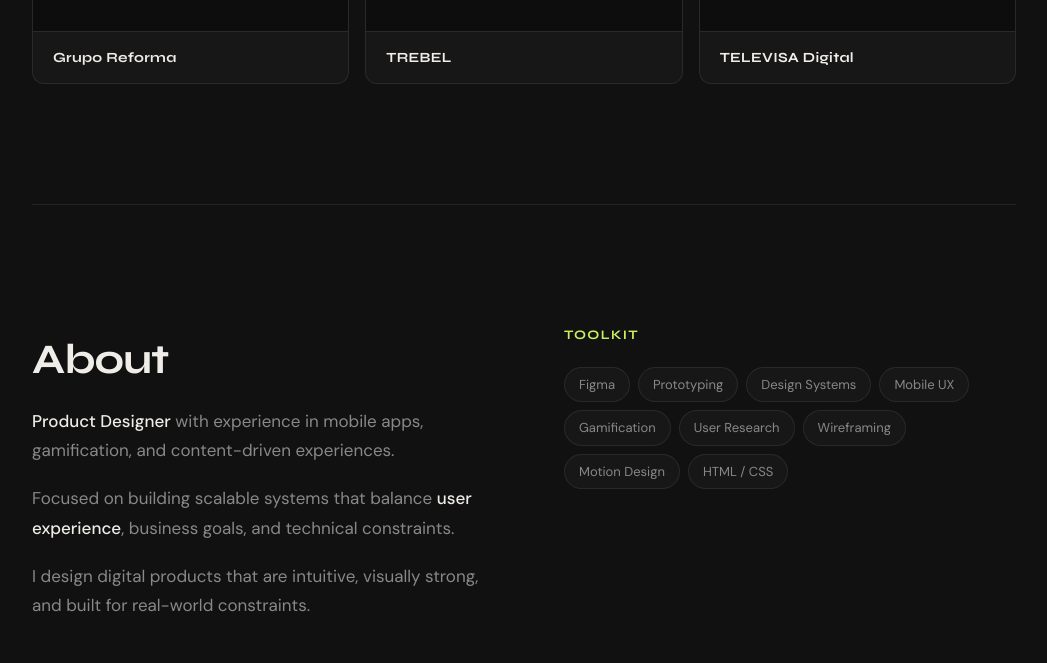
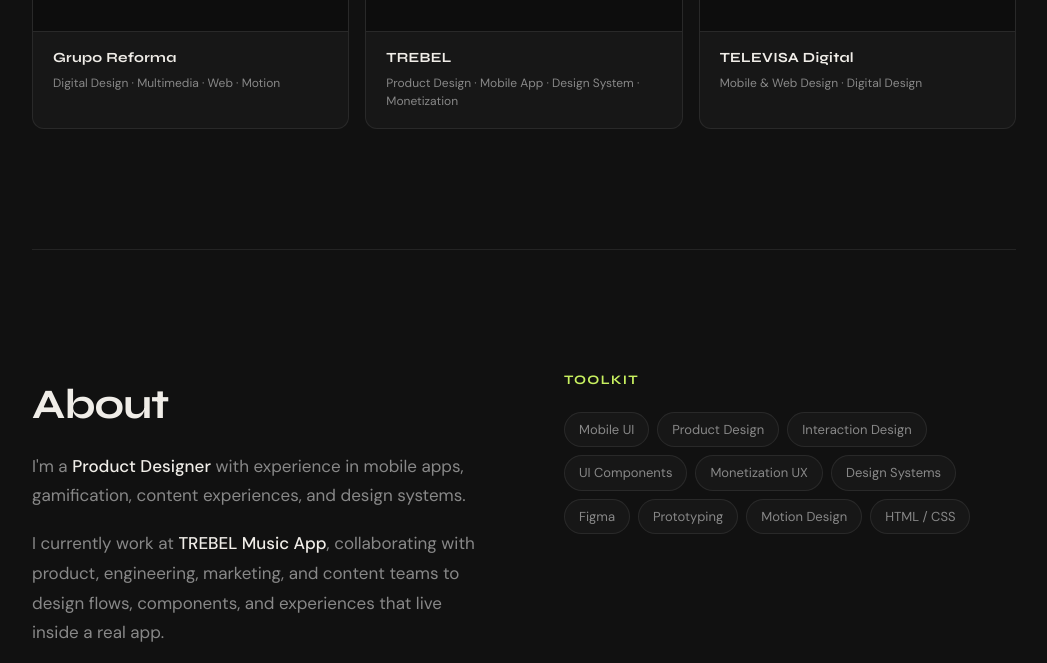
Before and after one commit to conDobleEse/conDobleEse.github.io, a plain HTML site: page index.html in a window 1280 px wide. Shown: the part 2632-3295 px from the top of the page, without its empty margins (116-1163 px from the left). Drawn offline with Linux system fonts and the light colour scheme.

Commit message:
Se reemplazó el index con textos actualizados

```diff
--- a/index.html
+++ b/index.html
@@ -381,10 +381,16 @@
       filter: grayscale(0) brightness(1);
     }
 
+    .brand-info {
+      padding: 14px 20px 18px;
+      border-top: 1px solid var(--border);
+    }
     .brand-name {
-      padding: 14px 20px;
       font-family: var(--font-display); font-size: 14px; font-weight: 700;
-      letter-spacing: 0.02em; border-top: 1px solid var(--border);
+      letter-spacing: 0.02em; margin-bottom: 5px;
+    }
+    .brand-role {
+      font-size: 12px; color: var(--muted); line-height: 1.5;
     }
 
     /* ─── ABOUT ───────────────────────────── */
@@ -530,7 +536,7 @@
   <div class="hero-inner">
     <div class="hero-copy">
       <p class="hero-eyebrow" data-i18n="hero.eyebrow">Product Designer · Available for hire</p>
-      <h1 class="hero-title">Hey, I'm<br><em>Marco</em></h1>
+      <h1 class="hero-title" data-i18n="hero.title">Hey, I'm<br><em>Marco</em></h1>
       <p class="hero-tagline" data-i18n="hero.tagline">
         Product Designer focused on engagement, gamification, and scalable mobile experiences.
       </p>
@@ -637,19 +643,28 @@
       <div class="brand-logo-area">
         <img src="assets/logo-reforma.png" alt="Grupo Reforma" />
       </div>
-      <p class="brand-name">Grupo Reforma</p>
+      <div class="brand-info">
+        <p class="brand-name">Grupo Reforma</p>
+        <p class="brand-role" data-i18n="exp.reforma.role">Digital Design · Multimedia · Web · Motion</p>
+      </div>
     </div>
     <div class="brand-card reveal reveal-delay-2">
       <div class="brand-logo-area">
         <img src="assets/logo-trebel.png" alt="TREBEL" />
       </div>
-      <p class="brand-name">TREBEL</p>
+      <div class="brand-info">
+        <p class="brand-name">TREBEL</p>
+        <p class="brand-role" data-i18n="exp.trebel.role">Product Design · Mobile App · Design System · Monetization</p>
+      </div>
     </div>
     <div class="brand-card reveal reveal-delay-3">
       <div class="brand-logo-area">
         <img src="assets/logo-televisa.png" alt="TELEVISA Digital" />
       </div>
-      <p class="brand-name">TELEVISA Digital</p>
+      <div class="brand-info">
+        <p class="brand-name">TELEVISA Digital</p>
+        <p class="brand-role" data-i18n="exp.televisa.role">Mobile & Web Design · Digital Design</p>
+      </div>
     </div>
   </div>
 </section>
@@ -661,22 +676,22 @@
   <div class="about-inner">
     <div class="reveal">
       <h2 data-i18n="about.title">About</h2>
-      <p data-i18n="about.p1"><strong>Product Designer</strong> with experience in mobile apps, gamification, and content-driven experiences.</p>
-      <p data-i18n="about.p2">Focused on building scalable systems that balance <strong>user experience</strong>, business goals, and technical constraints.</p>
-      <p data-i18n="about.p3">I design digital products that are intuitive, visually strong, and built for real-world constraints.</p>
+      <p data-i18n="about.p1">I'm a <strong>Product Designer</strong> with experience in mobile apps, gamification, content experiences, and design systems.</p>
+      <p data-i18n="about.p2">I currently work at <strong>TREBEL Music App</strong>, collaborating with product, engineering, marketing, and content teams to design flows, components, and experiences that live inside a real app.</p>
+      <p data-i18n="about.p3">I like solving problems from clarity: organizing an interface, simplifying a flow, caring about visual execution, and building solutions that can scale without overcomplicating the team.</p>
     </div>
     <div class="skills-col reveal reveal-delay-2">
       <h3 data-i18n="about.toolkit">Toolkit</h3>
       <div class="skills-list">
+        <span class="skill-tag">Mobile UI</span>
+        <span class="skill-tag">Product Design</span>
+        <span class="skill-tag">Interaction Design</span>
+        <span class="skill-tag">UI Components</span>
+        <span class="skill-tag">Monetization UX</span>
+        <span class="skill-tag">Design Systems</span>
         <span class="skill-tag">Figma</span>
         <span class="skill-tag">Prototyping</span>
-        <span class="skill-tag">Design Systems</span>
-        <span class="skill-tag">Mobile UX</span>
-        <span class="skill-tag">Gamification</span>
-        <span class="skill-tag">User Research</span>
-        <span class="skill-tag">Wireframing</span>
         <span class="skill-tag">Motion Design</span>
-        <!--span class="skill-tag">Brand Identity</span-->
         <span class="skill-tag">HTML / CSS</span>
       </div>
     </div>
@@ -696,11 +711,11 @@
       <svg width="16" height="16" viewBox="0 0 16 16" fill="none"><path d="M2 4l6 4.5L14 4M2 4h12v8H2V4z" stroke="currentColor" stroke-width="1.4" stroke-linecap="round" stroke-linejoin="round"/></svg>
       majguerrero@gmail.com
     </a>
-    <a href="http://www.linkedin.com/in/marc0-jass0" target="_blank" class="contact-link">
+    <a href="https://linkedin.com/in/" target="_blank" class="contact-link">
       <svg width="16" height="16" viewBox="0 0 16 16" fill="none"><rect x="1.5" y="1.5" width="13" height="13" rx="2.5" stroke="currentColor" stroke-width="1.4"/><path d="M4 6.5v5M4 4.5v.01M7 11.5V9a1.5 1.5 0 013 0v2.5M7 6.5v5" stroke="currentColor" stroke-width="1.4" stroke-linecap="round"/></svg>
       LinkedIn
     </a>
-    <a href="https://www.behance.net/conDobleEse/projects" target="_blank" class="contact-link">
+    <a href="https://behance.net/" target="_blank" class="contact-link">
       <svg width="16" height="16" viewBox="0 0 16 16" fill="none"><path d="M2 4h5.5a2 2 0 010 4H2V4zm0 4h6a2 2 0 010 4H2V8z" stroke="currentColor" stroke-width="1.4" stroke-linecap="round" stroke-linejoin="round"/><path d="M10 5.5h4M12 8.5c0 1.1.9 2 2 2s2-.9 2-2h-4zm0 0c0-1.1.9-2 2-2s2 .9 2 2" stroke="currentColor" stroke-width="1.4" stroke-linecap="round"/></svg>
       Behance
     </a>
@@ -712,7 +727,7 @@
 </section>
 
 <footer>
-  <p data-i18n="footer.text">Designed & built by me — 2026</p>
+  <p data-i18n="footer.text">Designed & built by Marco — 2025</p>
 </footer>
 
 
@@ -734,62 +749,50 @@
       'nav.about': 'About',
       'nav.contact': 'Contact',
 
-      'hero.eyebrow': 'Product Designer · Available for hire',
-      'hero.tagline': 'Product Designer focused on engagement, gamification, and scalable mobile experiences.',
+      'hero.eyebrow': 'Product Designer · Mobile UX/UI · Design Systems',
+      'hero.title': "Hey, I'm<br><em>Marco</em>",
+      'hero.tagline': 'I design mobile experiences, monetization flows, and design systems for digital products.',
       'hero.cta': 'See my work',
 
       'work.title': 'Selected Work',
-      'work.intro': 'A selection of projects across mobile, gamification, and brand design.',
+      'work.intro': 'Digital product projects across mobile UX/UI, gamification, design systems, and brand experiences.',
       'work.cta.study': 'View case study',
       'work.cta.detail': 'View detail',
 
       'work.songtastic.tag': 'Mobile · Gamification',
       'work.songtastic.title': 'Songtastic: Gamified Music Experience',
-      'work.songtastic.desc': 'Improving engagement and monetization through gameplay and feature redesign.',
+      'work.songtastic.desc': 'Redesign of a gamified music experience to improve clarity, engagement, and monetization opportunities within the app.',
 
       'work.echo.tag': 'Brand · Storytelling',
       'work.echo.title': 'TREBEL ECO: Year in Review Experience',
-      'work.echo.desc': 'Designing a personalized storytelling experience with motion, scalable visuals, and branded integrations.',
+      'work.echo.desc': 'Personalized yearly recap experience combining storytelling, motion, scalable visuals, and brand integration.',
 
       'work.unitec.tag': 'Design System · Web',
       'work.unitec.title': 'UNITEC: Scaling a Design System Under Tight Deadlines',
-      'work.unitec.desc': 'From incomplete wireframes to a fully designed platform across 30+ pages.',
+      'work.unitec.desc': 'From incomplete wireframes to a platform designed with a visual system, reusable components, and 30+ screens.',
 
       'work.mazati.tag': 'UX · Wireframes',
       'work.mazati.title': 'Mazati Reserve',
-      'work.mazati.desc': 'UX exploration and wireframe system for a luxury hospitality brand.',
+      'work.mazati.desc': 'Mazati Reserve: UX & Wireframes for Hospitality',
 
       'exp.title': 'Experience',
       'exp.desc': 'Worked on products used by millions of users, collaborating across product, brand, and engineering teams.',
+      'exp.trebel.role': 'Product Design · Mobile App · Design System · Monetization',
+      'exp.reforma.role': 'Digital Design · Multimedia · Web · Motion',
+      'exp.televisa.role': 'Mobile & Web Design · Digital Design',
 
       'about.title': 'About',
-      'about.p1': '<strong>Product Designer</strong> with experience in mobile apps, gamification, and content-driven experiences.',
-      'about.p2': 'Focused on building scalable systems that balance <strong>user experience</strong>, business goals, and technical constraints.',
-      'about.p3': 'I design digital products that are intuitive, visually strong, and built for real-world constraints.',
+      'about.p1': 'I\'m a <strong>Product Designer</strong> with experience in mobile apps, gamification, content experiences, and design systems.',
+      'about.p2': 'I currently work at <strong>TREBEL Music App</strong>, collaborating with product, engineering, marketing, and content teams to design flows, components, and experiences that live inside a real app.',
+      'about.p3': 'I like solving problems from clarity: organizing an interface, simplifying a flow, caring about visual execution, and building solutions that can scale without overcomplicating the team.',
       'about.toolkit': 'Toolkit',
 
       'contact.eyebrow': 'Get in touch',
       'contact.title': "Let's work<br>together.",
-      'contact.sub': 'Available for hire or freelance product design projects.',
+      'contact.sub': 'Open to freelance opportunities, remote work, and Product Designer / UX/UI Mobile roles.',
       'contact.cv': 'Download CV',
 
       'footer.text': 'Designed & built by Marco — 2025',
-
-      'cs.back': 'Back to portfolio',
-      'cs.overview': 'Overview',
-      'cs.role': 'Role',
-      'cs.type': 'Type',
-      'cs.focus': 'Focus',
-      'cs.placeholder': '✏️ Add your full case study content here — context, process, decisions, and outcomes.',
-      'cs.songtastic.role': 'Lead Product Designer',
-      'cs.echo.role': 'Product Designer',
-      'cs.echo.type': 'Brand Experience',
-      'cs.unitec.role': 'Product Designer',
-      'cs.unitec.type': 'Web Platform',
-      'cs.unitec.focus': 'Design System · 30+ pages',
-      'cs.mazati.role': 'UX Designer',
-      'cs.mazati.type': 'UX Exploration',
-      'cs.mazati.focus': 'Wireframes · Luxury Brand',
     },
 
     es: {
@@ -798,62 +801,50 @@
       'nav.about': 'Sobre mí',
       'nav.contact': 'Contacto',
 
-      'hero.eyebrow': 'Product Designer · Disponible para proyectos',
-      'hero.tagline': 'Product Designer enfocado en engagement, gamificación y experiencias móviles escalables.',
+      'hero.eyebrow': 'Product Designer · Mobile UX/UI · Design Systems',
+      'hero.title': "Hola, soy<br><em>Marco</em>",
+      'hero.tagline': 'Diseño experiencias mobile, flujos de monetización y sistemas de diseño para productos digitales.',
       'hero.cta': 'Ver mi trabajo',
 
       'work.title': 'Trabajo Selecto',
-      'work.intro': 'Una selección de proyectos en mobile, gamificación y diseño de marca.',
+      'work.intro': 'Proyectos de producto digital, mobile UX/UI, gamificación, sistemas de diseño y experiencias de marca.',
       'work.cta.study': 'Ver caso de estudio',
       'work.cta.detail': 'Ver detalle',
 
       'work.songtastic.tag': 'Mobile · Gamificación',
       'work.songtastic.title': 'Songtastic: Experiencia Musical Gamificada',
-      'work.songtastic.desc': 'Mejorando el engagement y la monetización a través de mecánicas de juego y rediseño de funciones.',
+      'work.songtastic.desc': 'Rediseño de una experiencia musical gamificada para mejorar claridad, participación y oportunidades de monetización dentro de la app.',
 
       'work.echo.tag': 'Marca · Storytelling',
       'work.echo.title': 'TREBEL ECO: Resumen del Año',
-      'work.echo.desc': 'Diseño de una experiencia personalizada de storytelling con motion, visuales escalables e integraciones de marca.',
+      'work.echo.desc': 'Experiencia personalizada tipo yearly recap, combinando storytelling, motion, visuales escalables e integración de marca.',
 
       'work.unitec.tag': 'Sistema de Diseño · Web',
       'work.unitec.title': 'UNITEC: Escalando un Sistema de Diseño Bajo Presión',
-      'work.unitec.desc': 'De wireframes incompletos a una plataforma completamente diseñada en más de 30 pantallas.',
+      'work.unitec.desc': 'De wireframes incompletos a una plataforma diseñada con sistema visual, componentes reutilizables y más de 30 pantallas.',
 
       'work.mazati.tag': 'UX · Wireframes',
       'work.mazati.title': 'Mazati Reserve',
-      'work.mazati.desc': 'Exploración UX y sistema de wireframes para una marca de hospitalidad de lujo.',
+      'work.mazati.desc': 'Mazati Reserve: UX & Wireframes para Hospitality',
 
       'exp.title': 'Experiencia',
       'exp.desc': 'He trabajado en productos usados por millones de usuarios, colaborando con equipos de producto, marca e ingeniería.',
+      'exp.trebel.role': 'Product Design · Mobile App · Design System · Monetización',
+      'exp.reforma.role': 'Diseño Digital · Multimedia · Web · Motion',
+      'exp.televisa.role': 'Mobile & Web Design · Diseño Digital',
 
       'about.title': 'Sobre mí',
-      'about.p1': '<strong>Product Designer</strong> con experiencia en apps móviles, gamificación y experiencias de contenido.',
-      'about.p2': 'Enfocado en construir sistemas escalables que equilibren la <strong>experiencia de usuario</strong>, los objetivos del negocio y las limitaciones técnicas.',
-      'about.p3': 'Diseño productos digitales que son intuitivos, visualmente sólidos y pensados para el mundo real.',
+      'about.p1': 'Soy <strong>Product Designer</strong> con experiencia en apps móviles, gamificación, experiencias de contenido y sistemas de diseño.',
+      'about.p2': 'Actualmente trabajo en <strong>TREBEL Music App</strong>, donde colaboro con equipos de producto, ingeniería, marketing y contenido para diseñar flujos, componentes y experiencias que viven dentro de una app real.',
+      'about.p3': 'Me gusta resolver problemas desde la claridad: ordenar una interfaz, simplificar un flujo, cuidar la ejecución visual y construir soluciones que puedan escalar sin complicar al equipo.',
       'about.toolkit': 'Herramientas',
 
       'contact.eyebrow': 'Escríbeme',
       'contact.title': 'Trabajemos<br>juntos.',
-      'contact.sub': 'Disponible para proyectos de diseño freelance o contratación directa.',
+      'contact.sub': 'Abierto a oportunidades freelance, remote work y roles de Product Designer / UX/UI Mobile.',
       'contact.cv': 'Descargar CV',
 
       'footer.text': 'Diseñado y desarrollado por Marco — 2025',
-
-      'cs.back': 'Volver al portafolio',
-      'cs.overview': 'Descripción general',
-      'cs.role': 'Rol',
-      'cs.type': 'Tipo',
-      'cs.focus': 'Enfoque',
-      'cs.placeholder': '✏️ Agrega el contenido completo del caso de estudio aquí — contexto, proceso, decisiones y resultados.',
-      'cs.songtastic.role': 'Product Designer Senior',
-      'cs.echo.role': 'Product Designer',
-      'cs.echo.type': 'Experiencia de Marca',
-      'cs.unitec.role': 'Product Designer',
-      'cs.unitec.type': 'Plataforma Web',
-      'cs.unitec.focus': 'Sistema de Diseño · 30+ pantallas',
-      'cs.mazati.role': 'UX Designer',
-      'cs.mazati.type': 'Exploración UX',
-      'cs.mazati.focus': 'Wireframes · Marca de Lujo',
     }
   };
 
```
